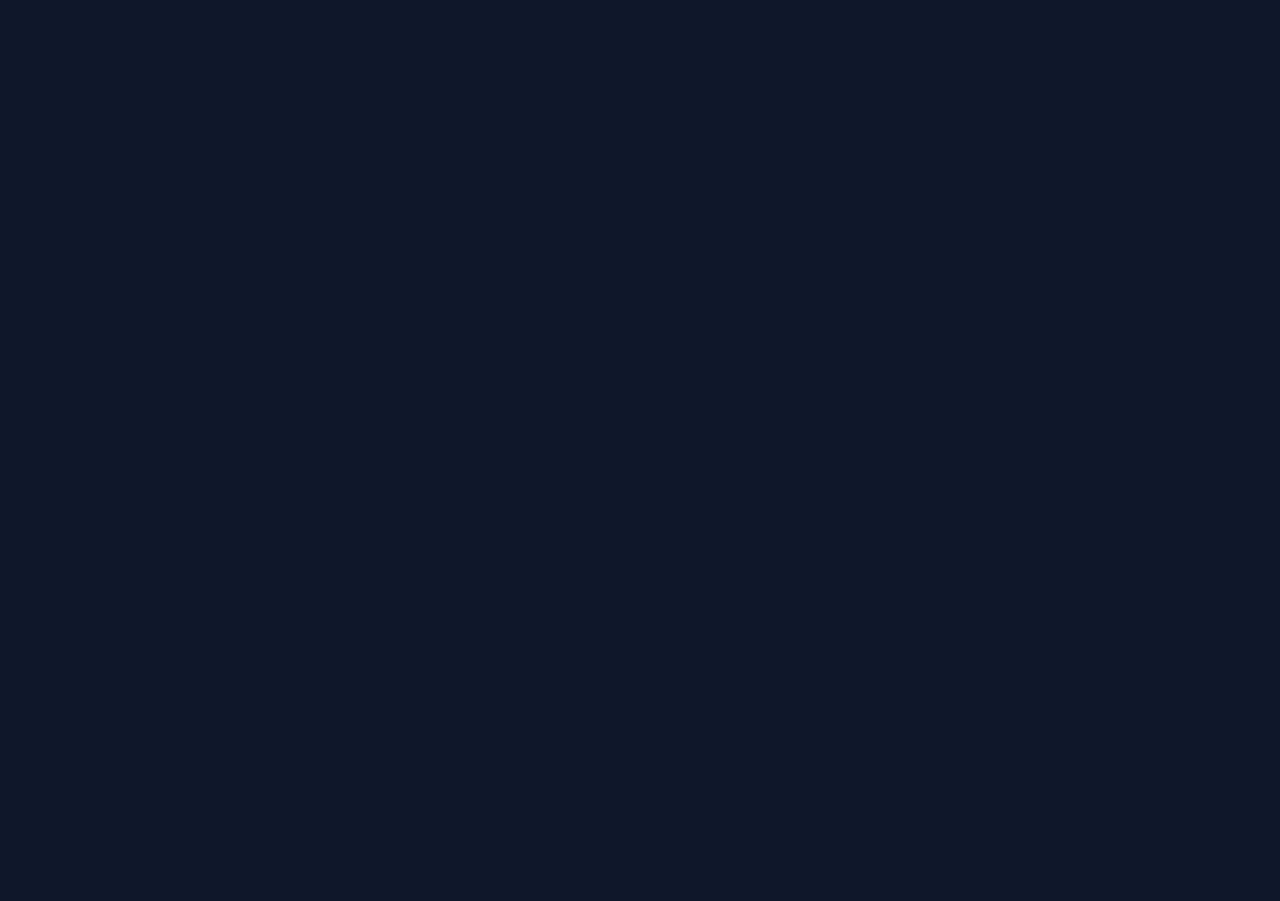
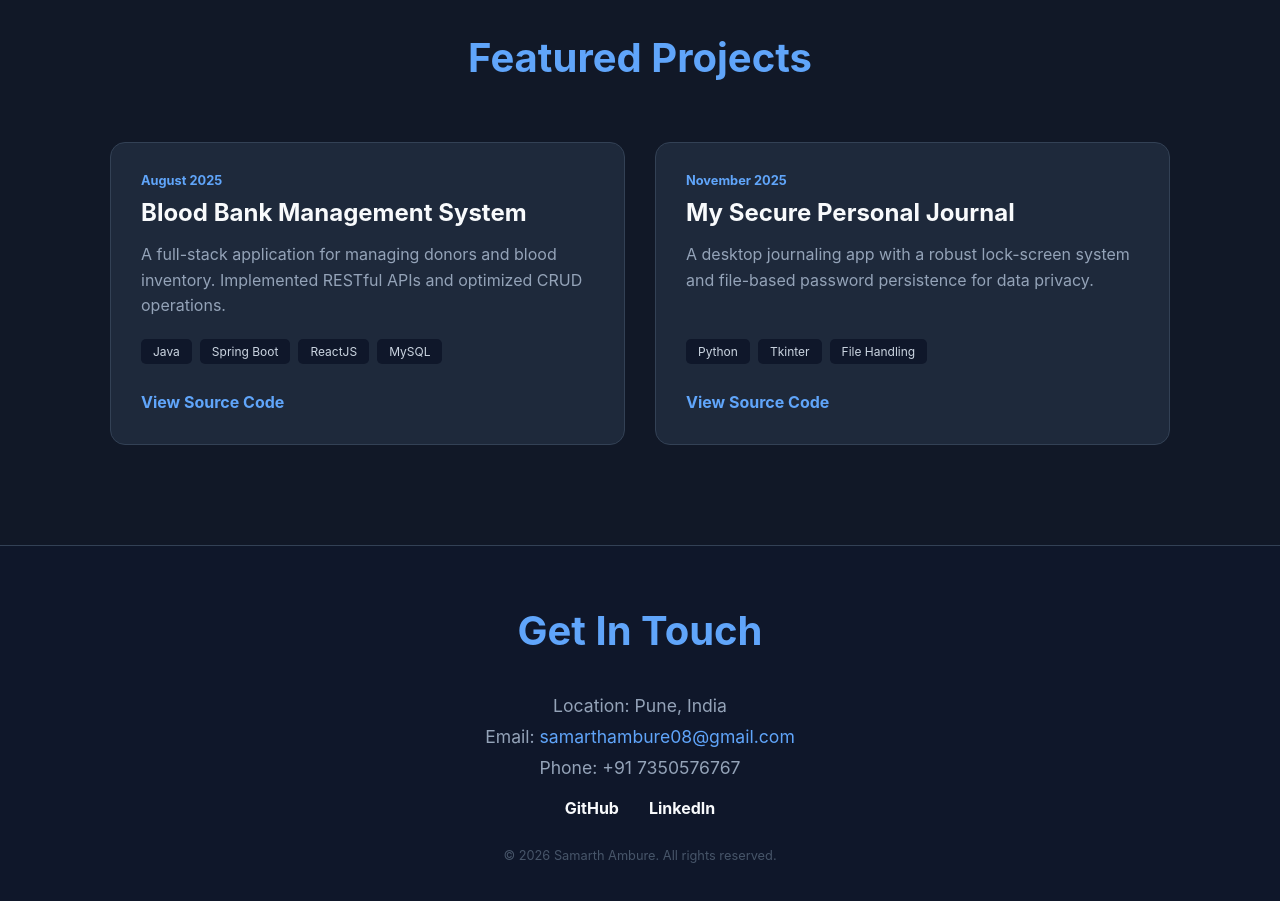
Before and after one commit to samarth-ambure/Samarth-Ambure-Portfolio, a React (Create React App) app: page / in a window 1280 px wide. Shown: the part 1320-2221 px from the top of the page. Before the commit the page ends 1273 px from the top, so only its background shows below. Built offline with nearby package versions, Linux system fonts and the light colour scheme.

Commit message:
Completed the basic templet setup

```diff
--- a/src/App.js
+++ b/src/App.js
@@ -2,6 +2,8 @@ import React from 'react';
 import './App.css';
 import Hero from './components/Hero';
 import Skills from './components/Skills';
+import Projects from './components/Projects';
+import Contact from './components/Contact';
 
 function App() {
   return (
@@ -9,9 +11,17 @@ function App() {
       {/* Navbar will go here later */}
 
       <main>
+      {/* Profile and Introduction */}
         <Hero />
+
+        {/* Technical expertise: Java, Spring Boot, React, etc. */}
         <Skills />
-        {/* We will add <Projects /> and <Skills /> here next */}
+
+        {/* Featured work: Blood Bank and Personal Journal */}
+        <Projects />
+
+        {/* Contact info and Social links */}
+        <Contact />
       </main>
 
       {/* Footer will go here later */}
--- /dev/null
+++ b/src/components/Contact.css
@@ -0,0 +1,39 @@
+.contact-section {
+  padding: 60px 20px;
+  background-color: #0f172a;
+  text-align: center;
+  border-top: 1px solid #334155;
+}
+
+.contact-info p {
+  color: #94a3b8;
+  margin: 10px 0;
+  font-size: 1.1rem;
+}
+
+.contact-info a {
+  color: #60a5fa;
+  text-decoration: none;
+}
+
+.social-links {
+  margin: 20px 0;
+}
+
+.social-links a {
+  margin: 0 15px;
+  color: #f8fafc;
+  font-weight: bold;
+  text-decoration: none;
+  transition: color 0.3s;
+}
+
+.social-links a:hover {
+  color: #60a5fa;
+}
+
+.footer-note {
+  margin-top: 30px;
+  font-size: 0.8rem;
+  color: #475569;
+}
--- /dev/null
+++ b/src/components/Contact.js
@@ -0,0 +1,22 @@
+import React from 'react';
+import './Contact.css';
+
+function Contact() {
+  return (
+    <footer className="contact-section">
+      <h2 className="section-title">Get In Touch</h2>
+      <div className="contact-info">
+        <p>Location: Pune, India</p>
+        <p>Email: <a href="mailto:samarthambure08@gmail.com">samarthambure08@gmail.com</a></p>
+        <p>Phone: +91 7350576767</p>
+      </div>
+      <div className="social-links">
+        <a href="https://github.com/samarth-ambure" target="_blank" rel="noreferrer">GitHub</a>
+        <a href="https://www.linkedin.com" target="_blank" rel="noreferrer">LinkedIn</a>
+      </div>
+      <p className="footer-note">© 2026 Samarth Ambure. All rights reserved.</p>
+    </footer>
+  );
+}
+
+export default Contact;
--- /dev/null
+++ b/src/components/Projects.css
@@ -0,0 +1,68 @@
+.projects-section {
+  padding: 80px 20px;
+  background-color: #111827; /* Slightly different dark shade for contrast */
+  text-align: center;
+}
+
+.projects-grid {
+  display: grid;
+  grid-template-columns: repeat(auto-fit, minmax(320px, 1fr));
+  gap: 30px;
+  max-width: 1100px;
+  margin: 0 auto;
+  padding: 20px;
+}
+
+.project-card {
+  background-color: #1e293b;
+  padding: 30px;
+  border-radius: 15px;
+  text-align: left;
+  border: 1px solid #334155;
+  display: flex;
+  flex-direction: column;
+}
+
+.project-date {
+  font-size: 0.8rem;
+  color: #60a5fa;
+  margin-bottom: 10px;
+  font-weight: bold;
+}
+
+.project-card h3 {
+  color: #f8fafc;
+  margin-bottom: 15px;
+  font-size: 1.5rem;
+}
+
+.project-card p {
+  color: #94a3b8;
+  line-height: 1.6;
+  margin-bottom: 20px;
+  flex-grow: 1;
+}
+
+.tech-tag {
+  display: inline-block;
+  background: #0f172a;
+  color: #cbd5e1;
+  padding: 5px 12px;
+  border-radius: 5px;
+  font-size: 0.75rem;
+  margin-right: 8px;
+  margin-bottom: 8px;
+}
+
+.project-link {
+  display: inline-block;
+  margin-top: 20px;
+  color: #60a5fa;
+  text-decoration: none;
+  font-weight: bold;
+  border-bottom: 2px solid transparent;
+}
+
+.project-link:hover {
+  border-bottom: 2px solid #60a5fa;
+}
--- /dev/null
+++ b/src/components/Projects.js
@@ -0,0 +1,46 @@
+import React from 'react';
+import './Projects.css';
+
+function Projects() {
+  const projectList = [
+    {
+      title: "Blood Bank Management System",
+      date: "August 2025",
+      description: "A full-stack application for managing donors and blood inventory. Implemented RESTful APIs and optimized CRUD operations.",
+      tech: ["Java", "Spring Boot", "ReactJS", "MySQL"],
+      link: "https://github.com/samarth-ambure/SanjeevneDropsProject.git"
+    },
+    {
+      title: "My Secure Personal Journal",
+      date: "November 2025",
+      description: "A desktop journaling app with a robust lock-screen system and file-based password persistence for data privacy.",
+      tech: ["Python", "Tkinter", "File Handling"],
+      link: "#" // Add link if available
+    }
+  ];
+
+  return (
+    <section className="projects-section">
+      <h2 className="section-title">Featured Projects</h2>
+      <div className="projects-grid">
+        {projectList.map((project, index) => (
+          <div key={index} className="project-card">
+            <div className="project-date">{project.date}</div>
+            <h3>{project.title}</h3>
+            <p>{project.description}</p>
+            <div className="project-tech">
+              {project.tech.map((t, i) => (
+                <span key={i} className="tech-tag">{t}</span>
+              ))}
+            </div>
+            <a href={project.link} target="_blank" rel="noreferrer" className="project-link">
+              View Source Code
+            </a>
+          </div>
+        ))}
+      </div>
+    </section>
+  );
+}
+
+export default Projects;
```
